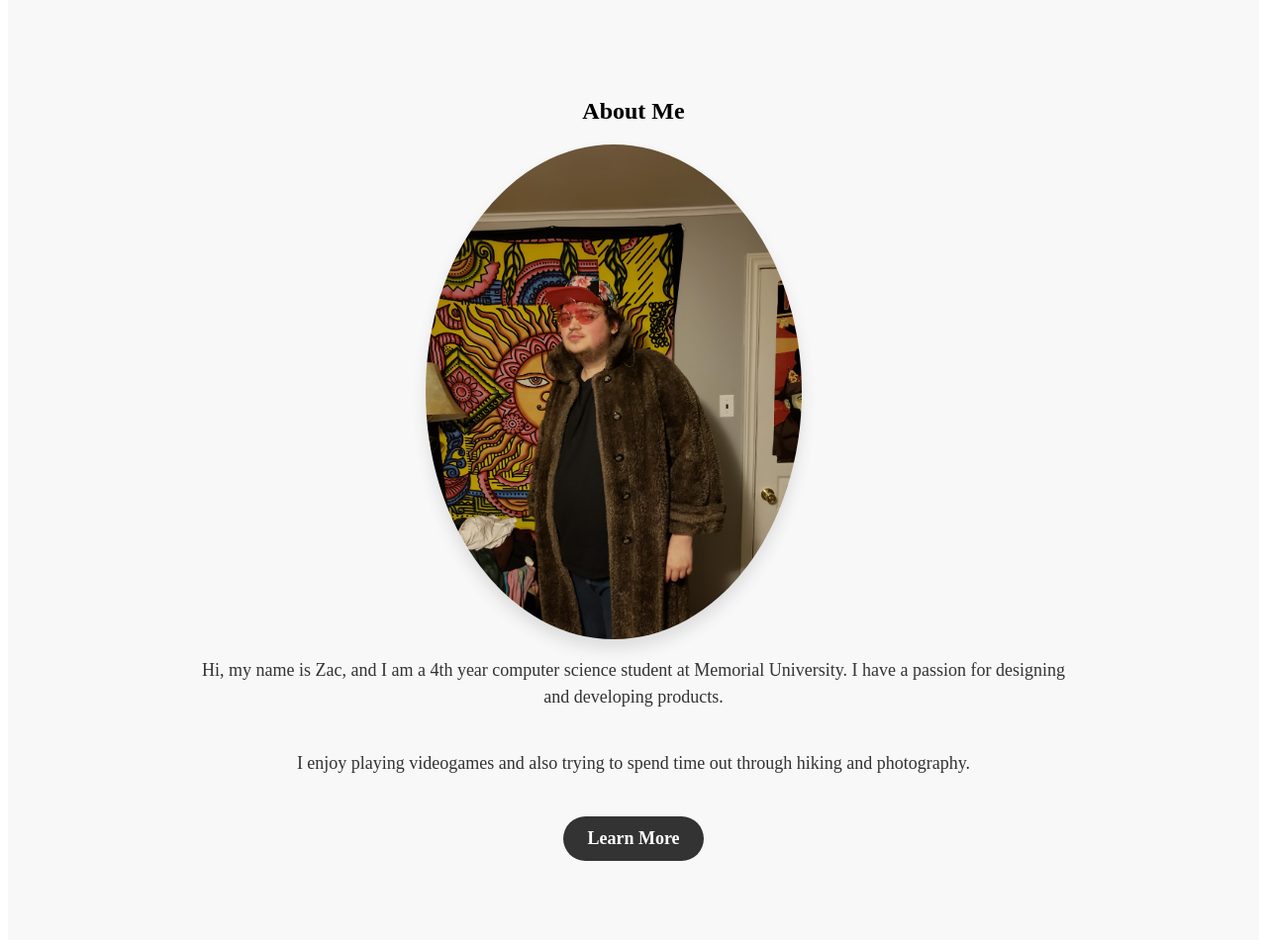
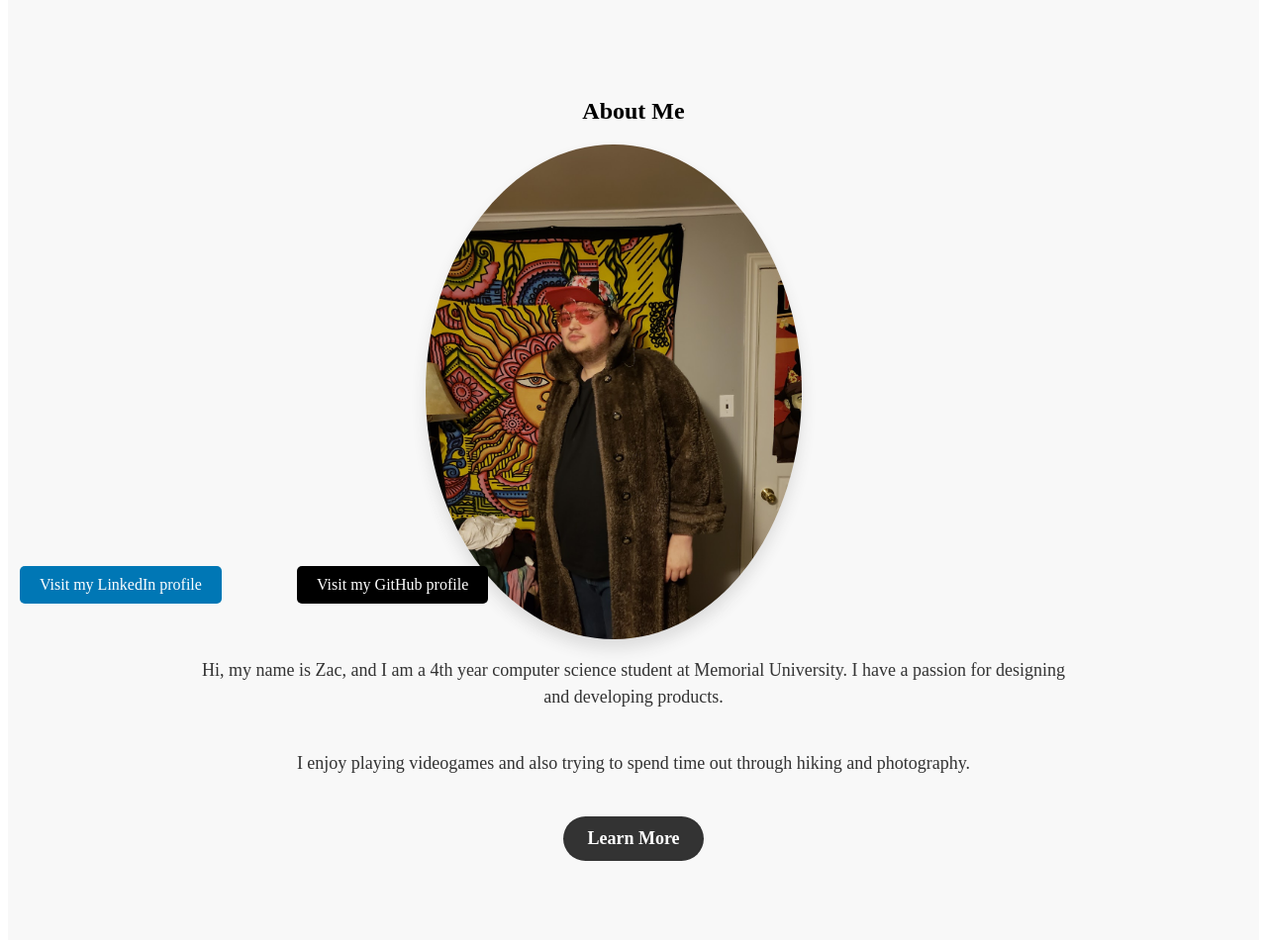
Before and after one commit to Inefy/zac-website, a Flask app: page / in a window 1280 px wide. Shown: the part 170-1128 px from the top of the page at 99% size. Run offline with Flask 2, Linux system fonts and the light colour scheme; some libraries are stand-ins or nearby versions.

Commit message:
made github and linkedin buttons

```diff
--- /dev/null
+++ b/static/socials.css
@@ -0,0 +1,19 @@
+  .linkedin-button, .github-button {
+    position: fixed;
+    bottom: 20px;
+    padding: 10px 20px;
+    border-radius: 5px;
+    text-decoration: none;
+  }
+
+  .linkedin-button {
+    left: 20px;
+    background-color: #0077B5;
+    color: white;
+  }
+
+  .github-button {
+    left: 300px;
+    background-color: black;
+    color: white;
+  }
--- a/templates/main.html
+++ b/templates/main.html
@@ -25,4 +25,9 @@
       </div>
     </div>
   </section>
+  <footer>
+    <link rel="stylesheet" type ="text/css" href="{{ url_for('static', filename='socials.css') }}">
+    <a href="https://www.linkedin.com/in/zac-batten/" class="linkedin-button">Visit my LinkedIn profile</a>
+    <a href="https://github.com/Inefy" class="github-button">Visit my GitHub profile</a>
+  </footer>
   </body>
```
Also changed, not shown: static/main.js (renamed from static/smoothscrolling.js).
